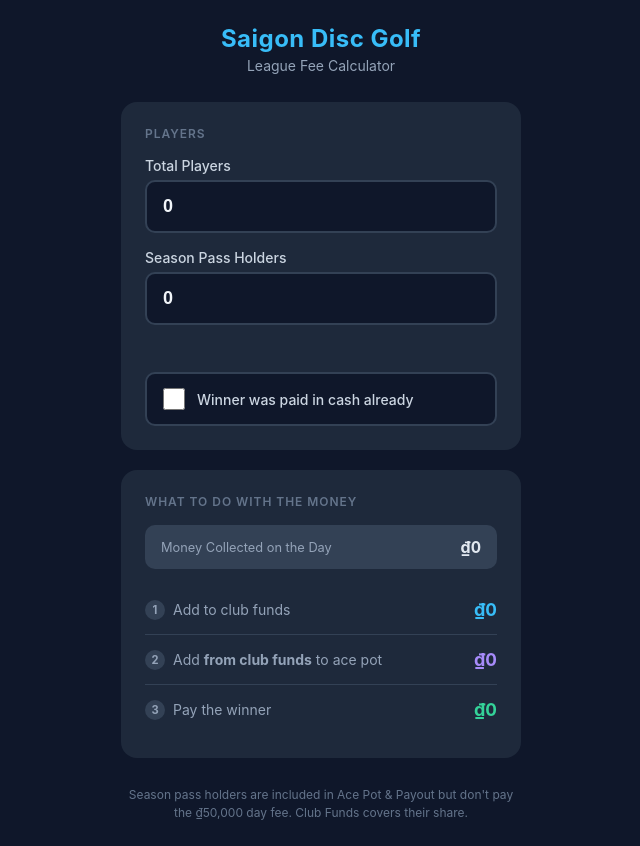
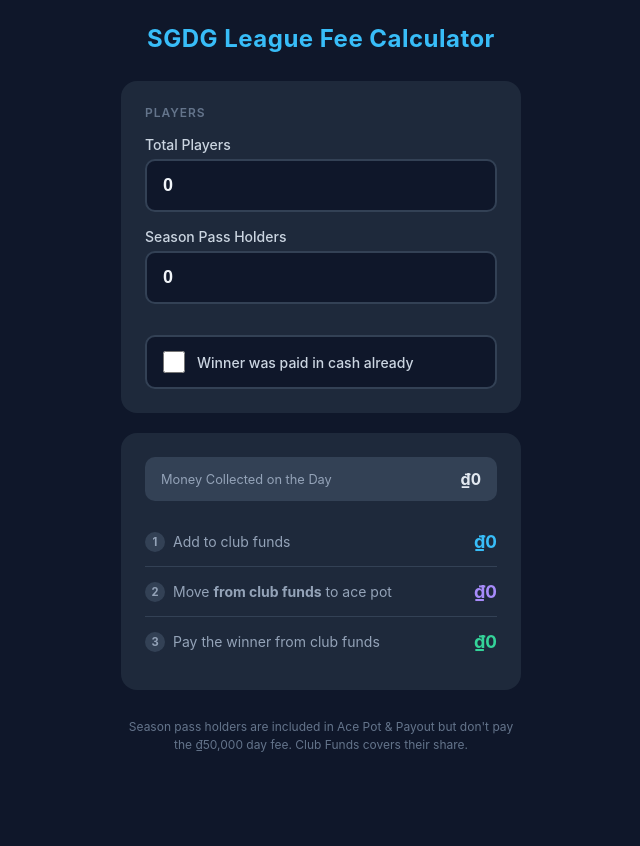
Before and after one commit to deusy/deusy.github.io, a plain HTML site: page sgdgfees/index.html in a window 1280 px wide. Shown: the whole page, without its empty margins (319-959 px from the left). After the commit the page ends 800 px from the top, so only its background shows below. Drawn offline with Linux system fonts and the light colour scheme.

Commit message:
update layout

```diff
--- a/sgdgfees/index.html
+++ b/sgdgfees/index.html
@@ -233,8 +233,7 @@
 </head>
 <body>
     <header>
-        <h1>Saigon Disc Golf</h1>
-        <p>League Fee Calculator</p>
+        <h1>SGDG League Fee Calculator</h1>
     </header>
 
     <div class="card">
@@ -248,14 +247,13 @@
             <input type="number" id="seasonPasses" inputmode="numeric" min="0" value="0" autocomplete="off">
         </div>
         <div class="validation-msg" id="validationMsg"></div>
-        <label class="checkbox-group" style="margin-top: 16px;">
+        <label class="checkbox-group" style="margin-top: 0px;">
             <input type="checkbox" id="winnerPaidCash">
             <span>Winner was paid in cash already</span>
         </label>
     </div>
 
     <div class="card">
-        <h2>What to do with the money</h2>
         <div class="total-collected">
             <span class="result-label">Money Collected on the Day</span>
             <span class="result-value" id="totalMoney">₫0</span>
@@ -271,14 +269,14 @@
             <div class="result-row">
                 <div class="result-label-wrap">
                     <span class="step-num">2</span>
-                    <span class="result-label">Add <b>from club funds</b> to ace pot</span>
+                    <span class="result-label">Move <b>from club funds</b> to ace pot</span>
                 </div>
                 <span class="result-value ace-pot" id="acePot">₫0</span>
             </div>
             <div class="result-row">
                 <div class="result-label-wrap">
                     <span class="step-num">3</span>
-                    <span class="result-label">Pay the winner</span>
+                    <span class="result-label">Pay the winner from club funds</span>
                 </div>
                 <span class="result-value payout" id="payout">₫0</span>
             </div>
```
